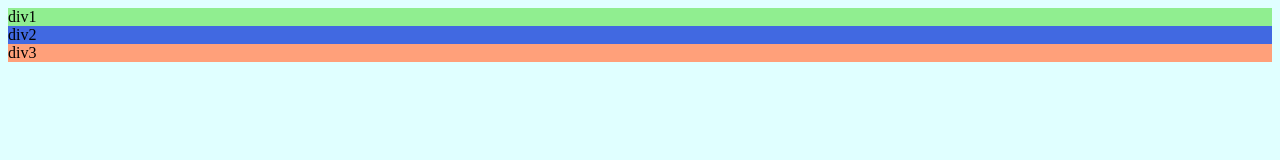
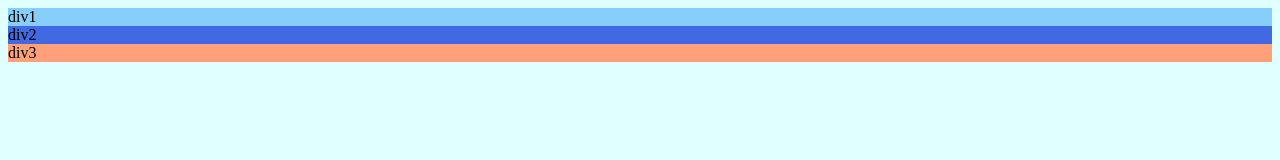
Before and after one commit to saurabhprasadsah/webdev_codingblock-january, a plain HTML site: page CSS folder/cssinheritance.html in a window 1280 px wide. Drawn offline with Linux system fonts and the light colour scheme.

Commit message:
cssinheritance

```diff
--- a/CSS folder/cssinheritance.css
+++ b/CSS folder/cssinheritance.css
@@ -15,4 +15,6 @@ div{
     background-color: royalblue;
 }
 
+#id1{
+    background-color: lightskyblue;
 }
--- a/CSS folder/cssinheritance.html
+++ b/CSS folder/cssinheritance.html
@@ -5,6 +5,12 @@
     <meta name="viewport" content="width=device-width, initial-scale=1.0">
     <title>Document</title>
     <link href="cssinheritance.css" rel="stylesheet">
+   <style>
+        * {
+        background-color:aaaff;
+
+    }
+   </style>
 </head>
 <body>
     <div class="cl1" id="id1">
```
